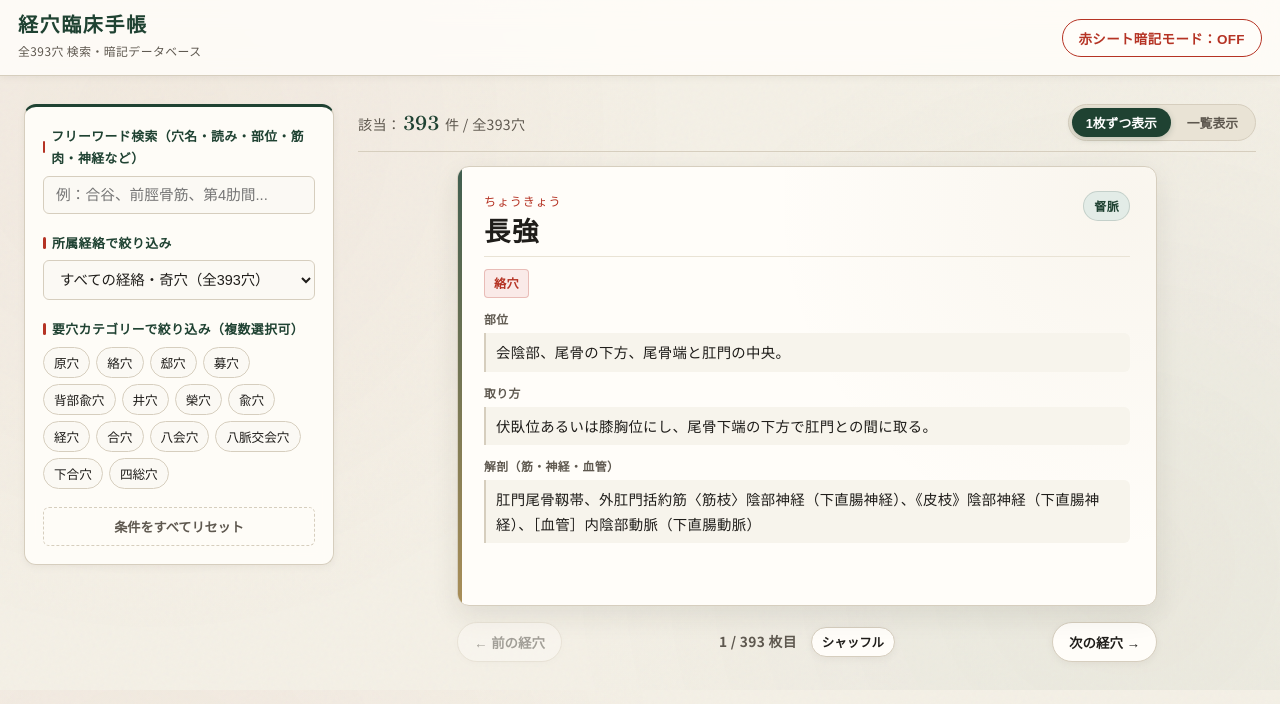
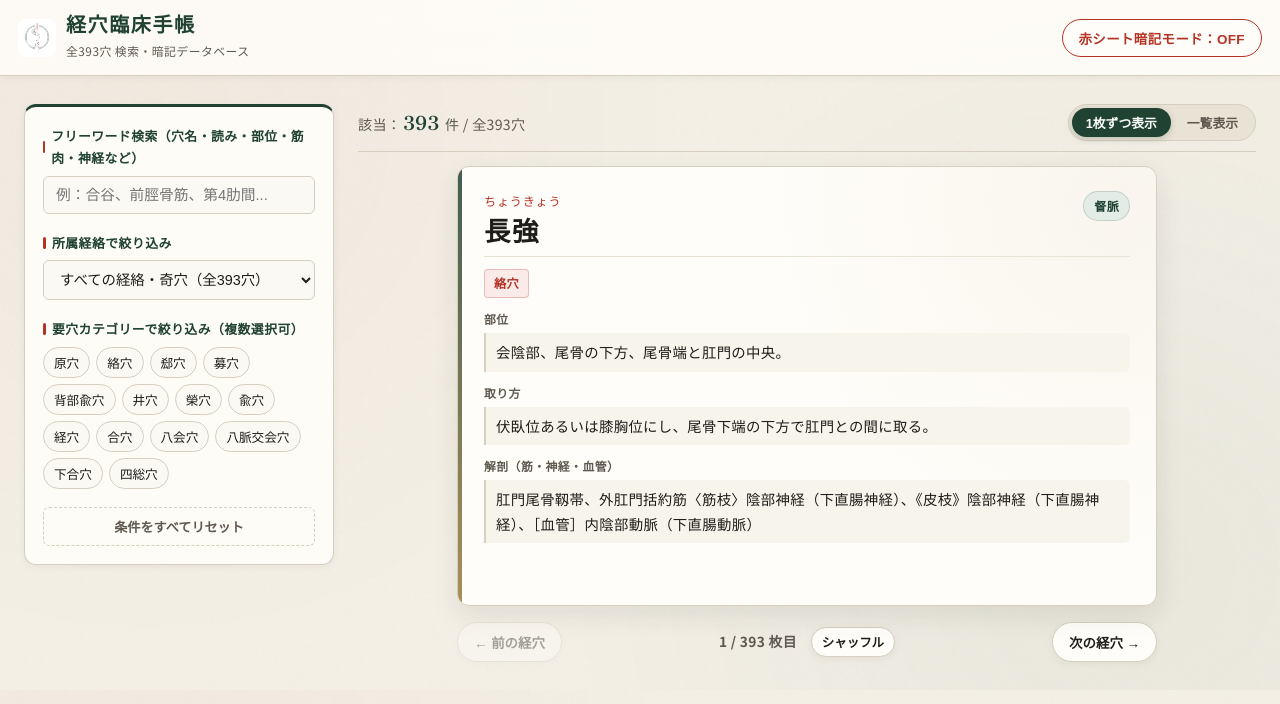
Before and after one commit to nakanoshinsei88-create/keiketsu-search, a plain HTML site: page index.html in a window 1280 px wide. Drawn offline with Linux system fonts and the light colour scheme.

Commit message:
Add files via upload

```diff
--- a/index.html
+++ b/index.html
@@ -659,7 +659,7 @@ body.red-sheet-on .maskable.is-revealed::after {
 <header class="app-header">
   <div class="header-inner">
     <div class="brand-area" style="display: flex; align-items: center; gap: 10px;">
-      <img src="assets/logo.png" alt="経穴臨床手帳ロゴ" style="width: 38px; height: 38px; object-fit: contain; border-radius: 8px; flex-shrink: 0;" onerror="this.style.display='none'">
+      <img src="logo.png" alt="経穴臨床手帳ロゴ" style="width: 38px; height: 38px; object-fit: contain; border-radius: 8px; flex-shrink: 0;" onerror="this.style.display='none'">
       <div>
         <h1 class="brand-title">経穴臨床手帳</h1>
         <span class="brand-sub">全393穴 検索・暗記データベース</span>
```
